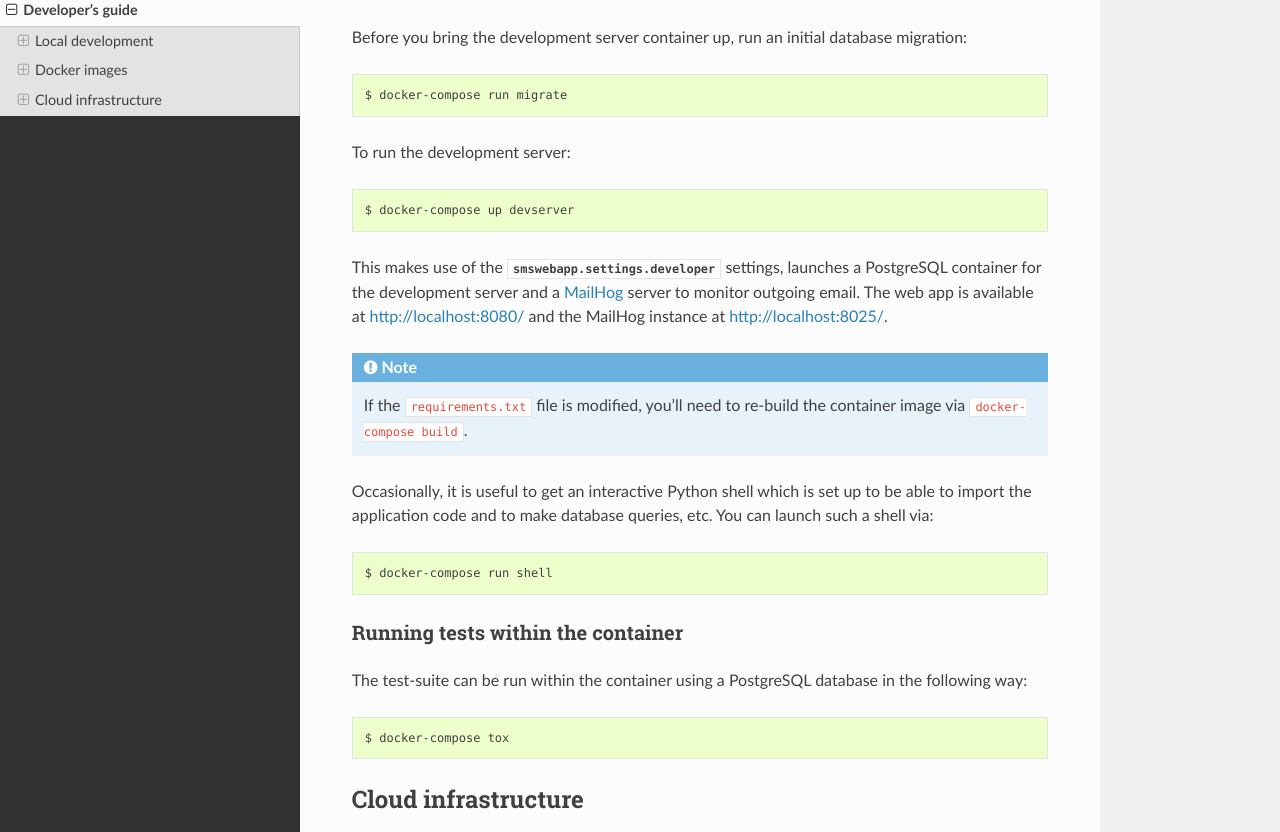
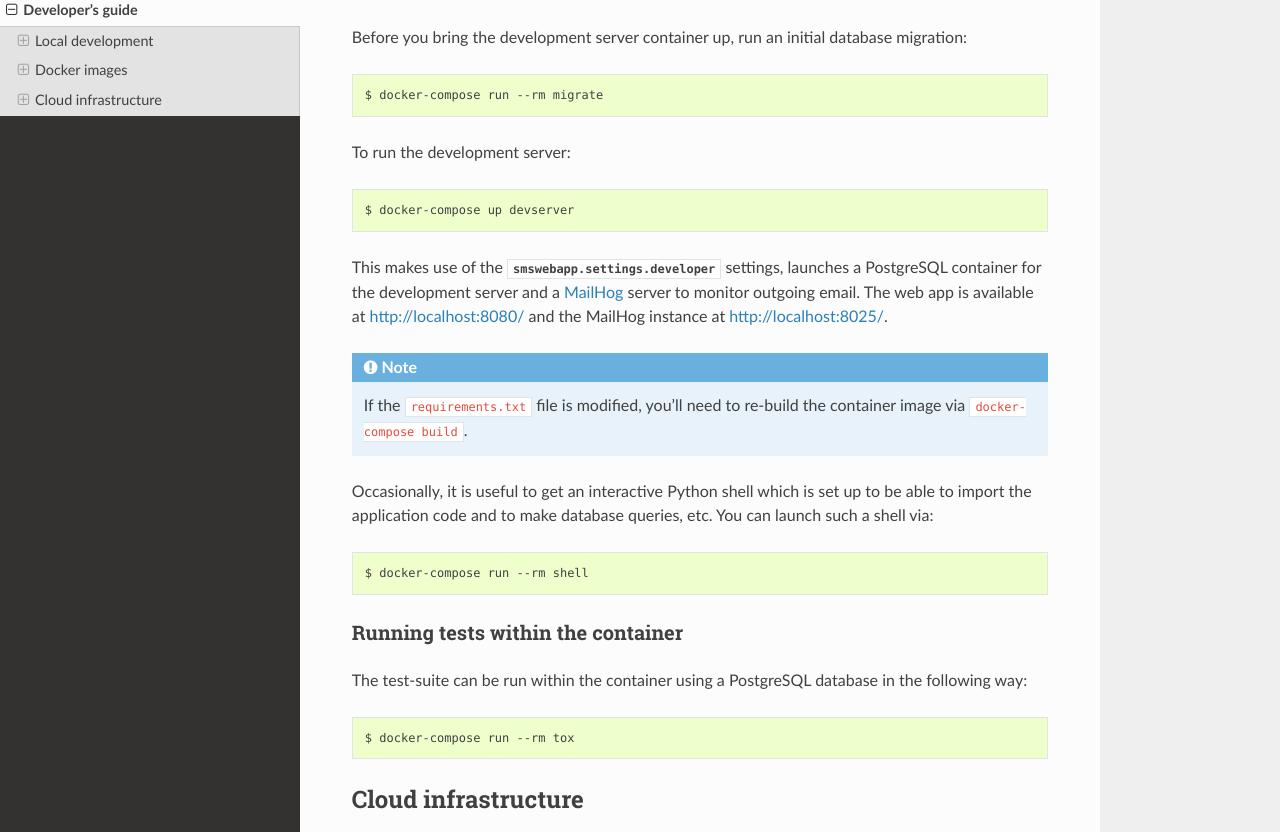
Before and after one commit to uisautomation/media-webapp, a Sphinx documentation site: the page built from doc/developer.rst, in a window 1280 px wide and 1400 px high, scrolled down 1798 px. Shown: the part 172-1004 px from the top of the window. Built offline with Sphinx 7.4.7 and the Read the Docs theme 2.0.0, drawn with Linux system fonts in a browser that asks for light colours; pages that are not in the unit, such as notebooks, are missing from menus.

Commit message:
doc: add "--rm" to docker-compose run commands
The "--rm" flag makes sure we clean up the container after ourselves. We
should encourage it.

```diff
--- a/doc/developer.rst
+++ b/doc/developer.rst
@@ -111,7 +111,7 @@ migration:
 
 .. code-block:: bash
 
-    $ docker-compose run migrate
+    $ docker-compose run --rm migrate
 
 To run the development server:
 
@@ -136,7 +136,7 @@ can launch such a shell via:
 
 .. code-block:: bash
 
-    $ docker-compose run shell
+    $ docker-compose run --rm shell
 
 .. _docker-tox:
 
@@ -148,7 +148,7 @@ the following way:
 
 .. code-block:: bash
 
-    $ docker-compose tox
+    $ docker-compose run --rm tox
 
 Cloud infrastructure
 --------------------
```
